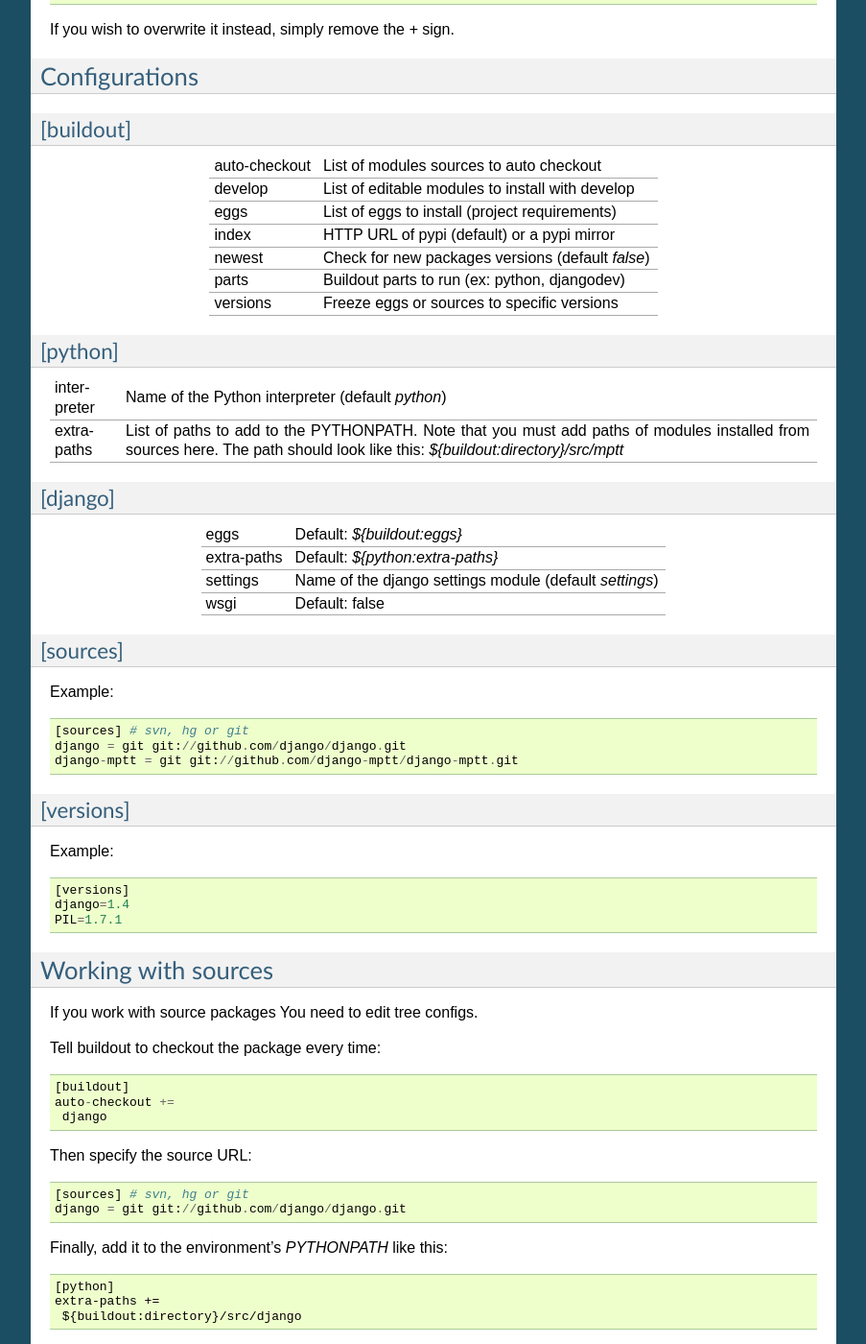
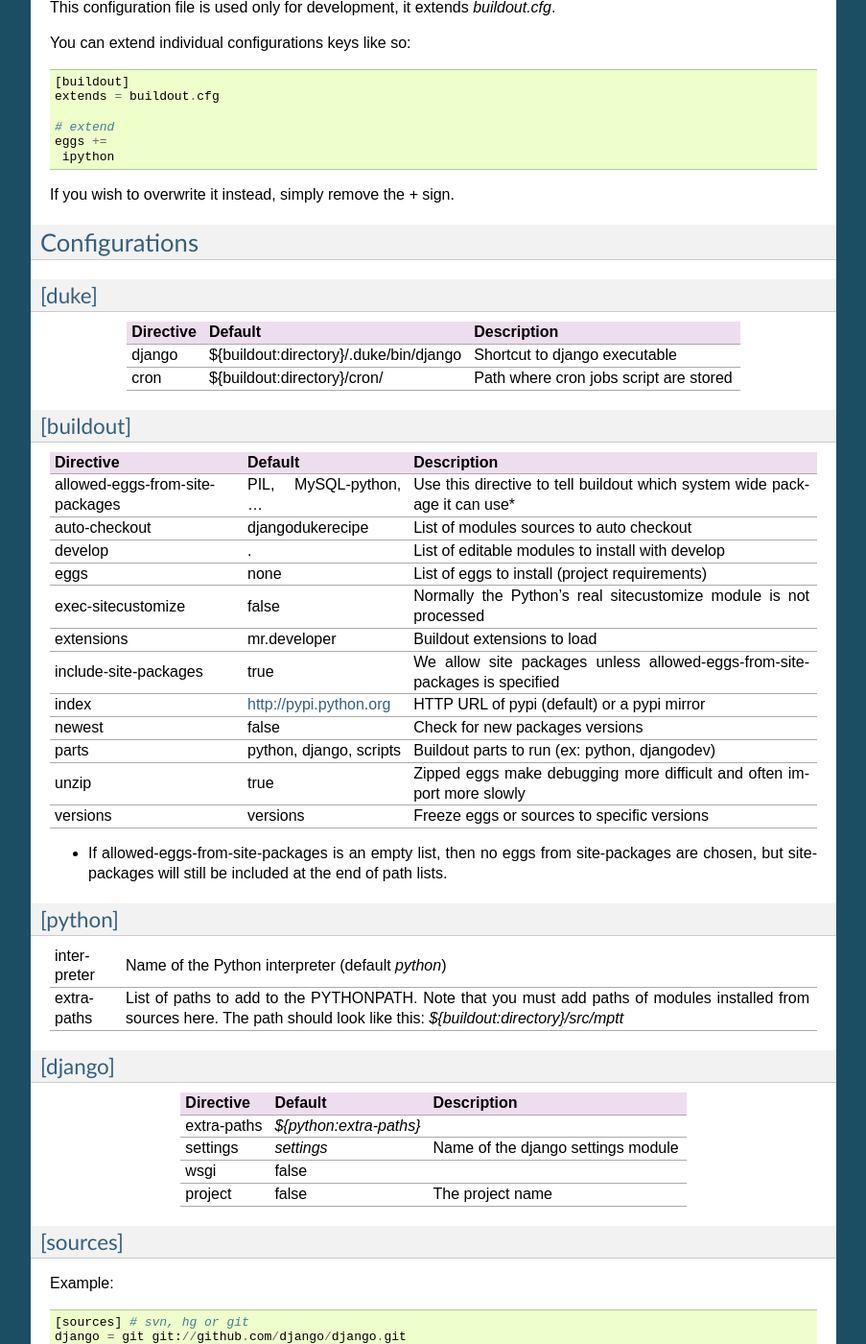
Before and after one commit to h3/django-duke-client, a Sphinx documentation site: the page built from docs/project_configuration.rst, in a window 1280 px wide and 1400 px high, scrolled down 852 px. Shown: the whole window at 96% size, without its empty margins (198-1101 px from the left). Built offline with Sphinx 7.4.7, drawn with Linux system fonts in a browser that asks for light colours; some of the changed text lies outside the part shown.

Commit message:
Updated doc

```diff
--- a/docs/project_configuration.rst
+++ b/docs/project_configuration.rst
@@ -13,11 +13,21 @@
 Project configuration is made with the buildout configuration files. By default
 there is only two `cfg` files; `buildout.cfg` and `dev.cfg`.
 
+It is possible to create stage specific configuration by adding `cfg` files named
+after the stage name which extends `buildout.cfg`.
+
+For example, if I have a stage named `prod` on which I want to configure cron jobs,
+I simply have to create a `prod.cfg` file in which I put the required configuration.
+
+At deploy time, duke will use `prod.cfg` instead of `buildout.cfg`.
+
+
 buildout.cfg
 ------------
 
 The main configuration is `buildout.cfg`, it should be complete and functional
 stand alone as this is the configuration used in production.
+
 
 dev.cfg
 -------
@@ -39,24 +49,52 @@
 Configurations
 ==============
 
+
+[duke]
+------
+
++----------------+-----------------------------------------+----------------------------------------+
+| Directive      | Default                                 | Description                            |
++================+=========================================+========================================+
+| django         | ${buildout:directory}/.duke/bin/django  | Shortcut to django executable          |
++----------------+-----------------------------------------+----------------------------------------+
+| cron           | ${buildout:directory}/cron/             | Path where cron jobs script are stored |
++----------------+-----------------------------------------+----------------------------------------+
+
+
 [buildout]
 ----------
 
-+---------------+-------------------------------------------------------------+
-| auto-checkout | List of modules sources to auto checkout                    |
-+---------------+-------------------------------------------------------------+
-| develop       | List of editable modules to install with develop            |
-+---------------+-------------------------------------------------------------+
-| eggs          | List of eggs to install (project requirements)              |
-+---------------+-------------------------------------------------------------+
-| index         | HTTP URL of pypi (default) or a pypi mirror                 |
-+---------------+-------------------------------------------------------------+
-| newest        | Check for new packages versions (default `false`)           |
-+---------------+-------------------------------------------------------------+
-| parts         | Buildout parts to run (ex: python, djangodev)               |
-+---------------+-------------------------------------------------------------+
-| versions      | Freeze eggs or sources to specific versions                 |
-+---------------+-------------------------------------------------------------+
++---------------------------------+-------------------------+----------------------------------------------------------------------------+
+| Directive                       | Default                 | Description                                                                |
++=================================+=========================+============================================================================+
+| allowed-eggs-from-site-packages | PIL, MySQL-python, ...  | Use this directive to tell buildout which system wide package it can use*  |
++---------------------------------+-------------------------+----------------------------------------------------------------------------+
+| auto-checkout                   | djangodukerecipe        | List of modules sources to auto checkout                                   |
++---------------------------------+-------------------------+----------------------------------------------------------------------------+
+| develop                         | .                       | List of editable modules to install with develop                           |
++---------------------------------+-------------------------+----------------------------------------------------------------------------+
+| eggs                            | none                    | List of eggs to install (project requirements)                             |
++---------------------------------+-------------------------+----------------------------------------------------------------------------+
+| exec-sitecustomize              | false                   | Normally the Python's real sitecustomize module is not processed           |
++---------------------------------+-------------------------+----------------------------------------------------------------------------+
+| extensions                      | mr.developer            | Buildout extensions to load                                                |
++---------------------------------+-------------------------+----------------------------------------------------------------------------+
+| include-site-packages           | true                    | We allow site packages unless allowed-eggs-from-site-packages is specified |
++---------------------------------+-------------------------+----------------------------------------------------------------------------+
+| index                           | http://pypi.python.org  | HTTP URL of pypi (default) or a pypi mirror                                |
++---------------------------------+-------------------------+----------------------------------------------------------------------------+
+| newest                          | false                   | Check for new packages versions                                            |
++---------------------------------+-------------------------+----------------------------------------------------------------------------+
+| parts                           | python, django, scripts | Buildout parts to run (ex: python, djangodev)                              |
++---------------------------------+-------------------------+----------------------------------------------------------------------------+
+| unzip                           | true                    | Zipped eggs make debugging more difficult and often import more slowly     |
++---------------------------------+-------------------------+----------------------------------------------------------------------------+
+| versions                        | versions                | Freeze eggs or sources to specific versions                                |
++---------------------------------+-------------------------+----------------------------------------------------------------------------+
+
+* If allowed-eggs-from-site-packages is an empty list, then no eggs from site-packages are chosen, but site-packages will still be included at the end of path lists.
+
 
 [python]
 --------
@@ -69,18 +107,22 @@
 |               | should look like this: `${buildout:directory}/src/mptt`     |
 +---------------+-------------------------------------------------------------+
 
+
 [django]
 --------
 
-+---------------+------------------------------------------------------------+
-| eggs          | Default:  `${buildout:eggs}`                               |
-+---------------+------------------------------------------------------------+
-| extra-paths   | Default: `${python:extra-paths}`                           |
-+---------------+------------------------------------------------------------+
-| settings      | Name of the django settings module (default `settings`)    |
-+---------------+------------------------------------------------------------+
-| wsgi          | Default: false                                             |
-+---------------+------------------------------------------------------------+
++---------------+-------------------------+------------------------------------+
+| Directive     | Default                 | Description                        |
++===============+=================+=======+====================================+
+| extra-paths   | `${python:extra-paths}` |                                    |
++---------------+-------------------------+------------------------------------+
+| settings      | `settings`              | Name of the django settings module |
++---------------+-------------------------+------------------------------------+
+| wsgi          | false                   |                                    |
++---------------+-------------------------+------------------------------------+
+| project       | false                   | The project name                   |
++---------------+-------------------------+------------------------------------+
+
 
 [sources]
 --------
```
